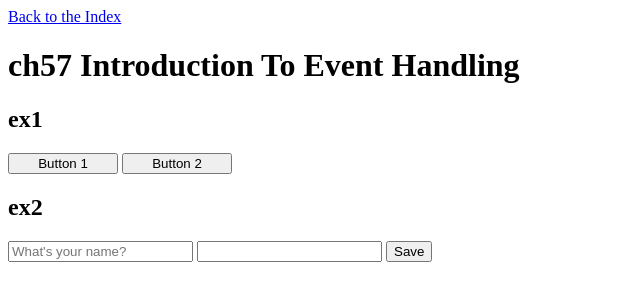
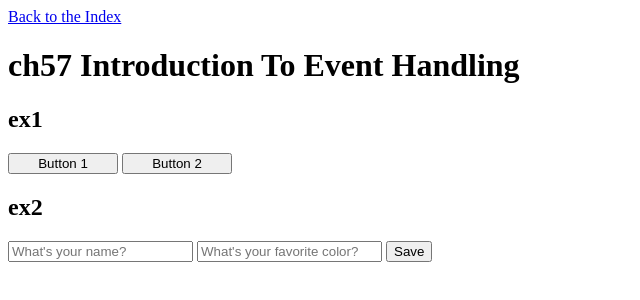
Before and after one commit to nikosath/thecosmicbang-javascript-and-jquery, a plain HTML site: page ch57-introduction-to-event-handling/index.html in a window 1280 px wide. Shown: the whole page, without its empty margins (0-640 px from the left). Drawn offline with Linux system fonts and the light colour scheme.

Commit message:
fix: Added missing input placeholder

```diff
--- a/ch57-introduction-to-event-handling/index.html
+++ b/ch57-introduction-to-event-handling/index.html
@@ -18,7 +18,7 @@
     <div id="ex2">
       <h2>ex2</h2>
       <input type="text" placeholder="What's your name?">
-      <input type="text" value="">
+      <input type="text" placeholder="What's your favorite color?">
       <button type="button">Save</button>
     </div>
 
```
